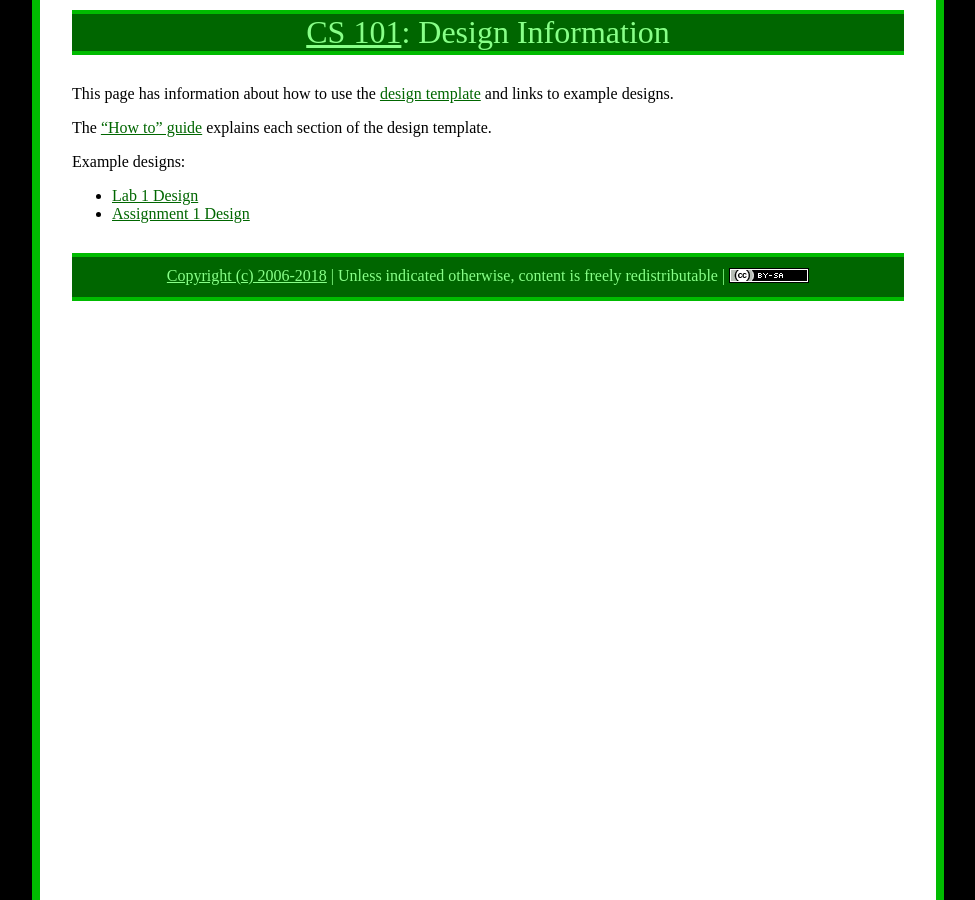
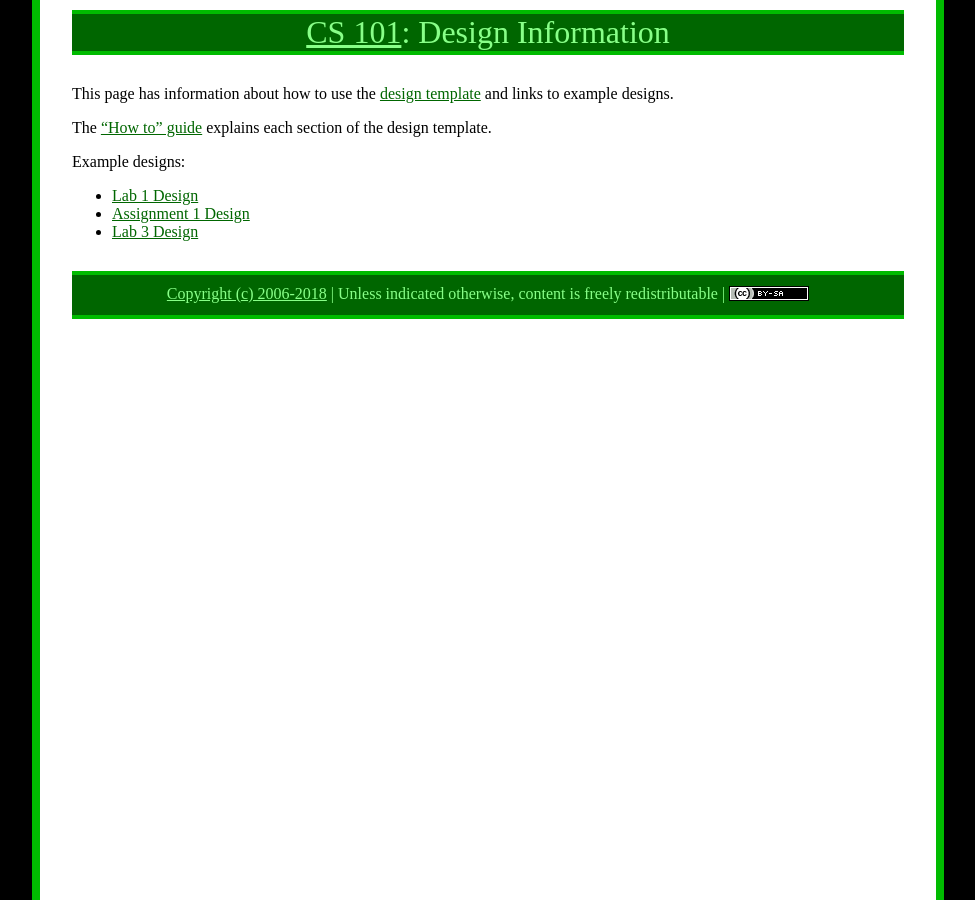
Before and after one commit to ycpcs/cs101-spring2018, a Jekyll site: the page built from design/index.md, in a window 1280 px wide. Shown: the whole page, without its empty margins (152-1127 px from the left). Built offline with Jekyll 4.4.1, drawn with Linux system fonts in a browser that asks for light colours.

Commit message:
example design for lab 3

```diff
--- a/design/index.md
+++ b/design/index.md
@@ -11,3 +11,4 @@ Example designs:
 
 * [Lab 1 Design](lab01-design.pdf)
 * [Assignment 1 Design](assign1-design.pdf)
+* [Lab 3 Design](lab03-design.pdf)
```
Also changed, not shown: 2 other files.
